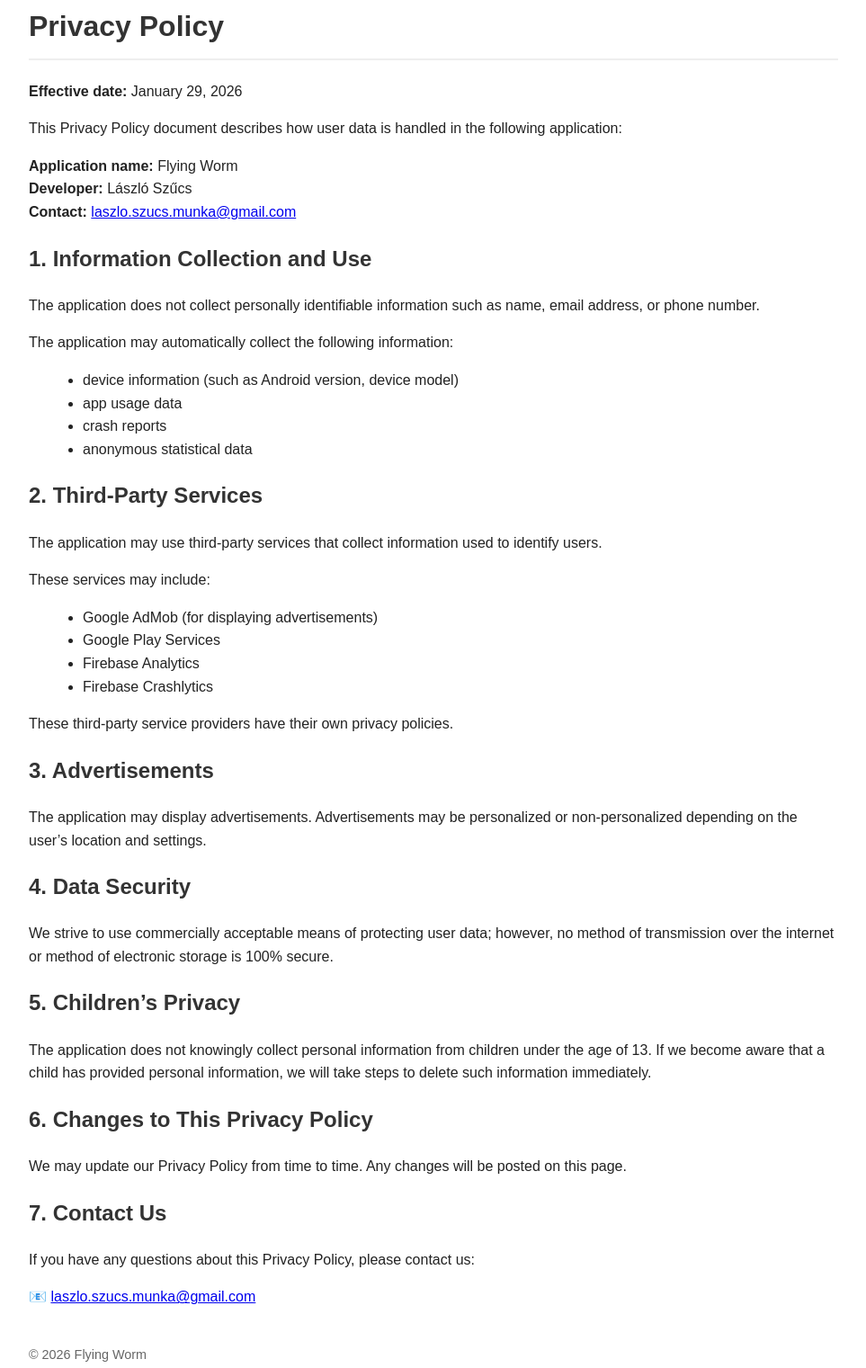
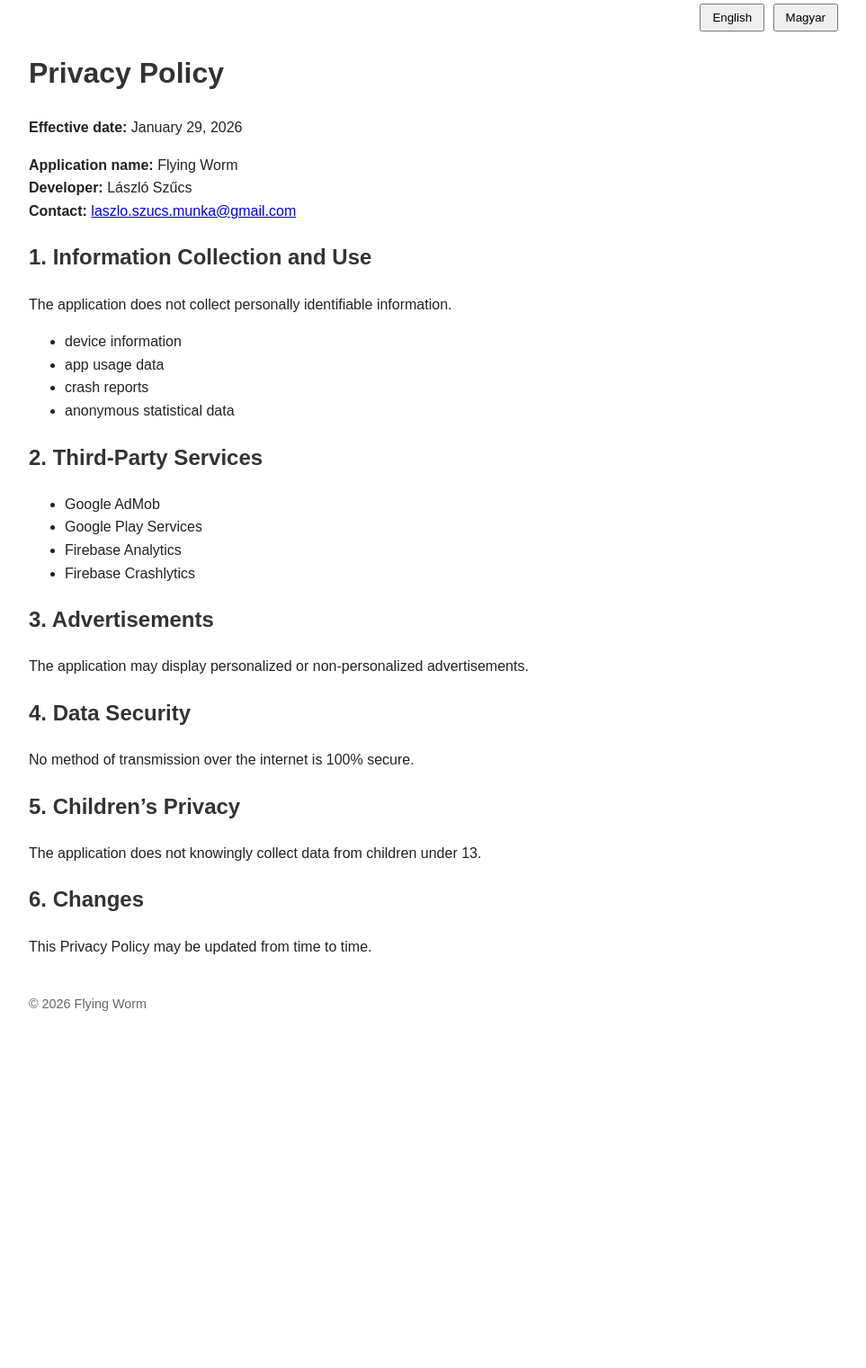
Before and after one commit to Lacipapa82/flying-worm-privacy-policy, a plain HTML site: page index.html in a window 1280 px wide. Shown: the part 36-1557 px from the top of the page at 90% size, without its empty margins (158-1121 px from the left). After the commit the page ends 1204 px from the top, so only its background shows below. Drawn offline with Linux system fonts and the light colour scheme.

Commit message:
Update index.html

```diff
--- a/index.html
+++ b/index.html
@@ -2,8 +2,8 @@
 <html lang="en">
 <head>
     <meta charset="UTF-8">
-    <meta name="viewport" content="width=device-width, initial-scale=1.0">
-    <title>Privacy Policy - Flying Worm</title>
+    <title>Privacy Policy – Flying Worm</title>
+    <meta name="viewport" content="width=device-width, initial-scale=1">
     <style>
         body {
             font-family: Arial, Helvetica, sans-serif;
@@ -16,12 +16,20 @@
         h1, h2 {
             color: #333;
         }
-        h1 {
-            border-bottom: 2px solid #eee;
-            padding-bottom: 10px;
+        .lang-switch {
+            text-align: right;
+            margin-bottom: 20px;
         }
-        ul {
-            margin-left: 20px;
+        .lang-switch button {
+            padding: 6px 12px;
+            margin-left: 5px;
+            cursor: pointer;
+        }
+        .lang {
+            display: none;
+        }
+        .lang.active {
+            display: block;
         }
         footer {
             margin-top: 40px;
@@ -29,16 +37,24 @@
             color: #666;
         }
     </style>
+    <script>
+        function switchLang(lang) {
+            document.querySelectorAll('.lang').forEach(el => el.classList.remove('active'));
+            document.getElementById(lang).classList.add('active');
+        }
+    </script>
 </head>
 <body>
 
+<div class="lang-switch">
+    <button onclick="switchLang('en')">English</button>
+    <button onclick="switchLang('hu')">Magyar</button>
+</div>
+
+<!-- ENGLISH -->
+<div id="en" class="lang active">
     <h1>Privacy Policy</h1>
-
     <p><strong>Effective date:</strong> January 29, 2026</p>
-
-<p>
-This Privacy Policy document describes how user data is handled in the following application:
-</p>
 
     <p>
         <strong>Application name:</strong> Flying Worm<br>
@@ -47,82 +63,78 @@ This Privacy Policy document describes how user data is handled in the following
     </p>
 
     <h2>1. Information Collection and Use</h2>
-
-<p>
-The application does not collect personally identifiable information such as name, email address, or phone number.
-</p>
-
-<p>
-The application may automatically collect the following information:
-</p>
-
+    <p>The application does not collect personally identifiable information.</p>
     <ul>
-    <li>device information (such as Android version, device model)</li>
+        <li>device information</li>
         <li>app usage data</li>
         <li>crash reports</li>
         <li>anonymous statistical data</li>
     </ul>
 
     <h2>2. Third-Party Services</h2>
-
-<p>
-The application may use third-party services that collect information used to identify users.
-</p>
-
-<p>
-These services may include:
-</p>
-
     <ul>
-    <li>Google AdMob (for displaying advertisements)</li>
+        <li>Google AdMob</li>
         <li>Google Play Services</li>
         <li>Firebase Analytics</li>
         <li>Firebase Crashlytics</li>
     </ul>
 
+    <h2>3. Advertisements</h2>
+    <p>The application may display personalized or non-personalized advertisements.</p>
+
+    <h2>4. Data Security</h2>
+    <p>No method of transmission over the internet is 100% secure.</p>
+
+    <h2>5. Children’s Privacy</h2>
+    <p>The application does not knowingly collect data from children under 13.</p>
+
+    <h2>6. Changes</h2>
+    <p>This Privacy Policy may be updated from time to time.</p>
+</div>
+
+<!-- HUNGARIAN -->
+<div id="hu" class="lang">
+    <h1>Adatvédelmi irányelvek</h1>
+    <p><strong>Hatálybalépés dátuma:</strong> 2026. január 29.</p>
+
     <p>
-These third-party service providers have their own privacy policies.
+        <strong>Alkalmazás neve:</strong> Flying Worm<br>
+        <strong>Fejlesztő:</strong> Szűcs László<br>
+        <strong>Kapcsolat:</strong> <a href="mailto:laszlo.szucs.munka@gmail.com">laszlo.szucs.munka@gmail.com</a>
     </p>
 
-<h2>3. Advertisements</h2>
+    <h2>1. Gyűjtött adatok</h2>
+    <p>Az alkalmazás nem gyűjt személyesen azonosítható adatokat.</p>
+    <ul>
+        <li>eszközinformációk</li>
+        <li>használati adatok</li>
+        <li>összeomlási adatok</li>
+        <li>anonim statisztikák</li>
+    </ul>
 
-<p>
-The application may display advertisements.
-Advertisements may be personalized or non-personalized depending on the user’s location and settings.
-</p>
+    <h2>2. Harmadik felek szolgáltatásai</h2>
+    <ul>
+        <li>Google AdMob</li>
+        <li>Google Play Services</li>
+        <li>Firebase Analytics</li>
+        <li>Firebase Crashlytics</li>
+    </ul>
 
-<h2>4. Data Security</h2>
+    <h2>3. Hirdetések</h2>
+    <p>Az alkalmazás hirdetéseket jeleníthet meg.</p>
 
-<p>
-We strive to use commercially acceptable means of protecting user data; however, no method of transmission over the internet or method of electronic storage is 100% secure.
-</p>
+    <h2>4. Adatbiztonság</h2>
+    <p>Az internetes adatátvitel nem 100%-ban biztonságos.</p>
 
-<h2>5. Children’s Privacy</h2>
+    <h2>5. Gyermekek adatvédelme</h2>
+    <p>Az alkalmazás nem gyűjt adatokat 13 év alatti gyermekektől.</p>
 
-<p>
-The application does not knowingly collect personal information from children under the age of 13.
-If we become aware that a child has provided personal information, we will take steps to delete such information immediately.
-</p>
-
-<h2>6. Changes to This Privacy Policy</h2>
-
-<p>
-We may update our Privacy Policy from time to time.
-Any changes will be posted on this page.
-</p>
-
-<h2>7. Contact Us</h2>
-
-<p>
-If you have any questions about this Privacy Policy, please contact us:
-</p>
-
-<p>
-📧 <a href="mailto:laszlo.szucs.munka@gmail.com">laszlo.szucs.munka@gmail.com</a>
-</p>
+    <h2>6. Módosítások</h2>
+    <p>Az adatvédelmi irányelvek időről időre frissülhetnek.</p>
+</div>
 
 <footer>
-    <p>© 2026 Flying Worm</p>
+    © 2026 Flying Worm
 </footer>
 
 </body>
```
Lines whose indentation alone changed are shown as unchanged.
